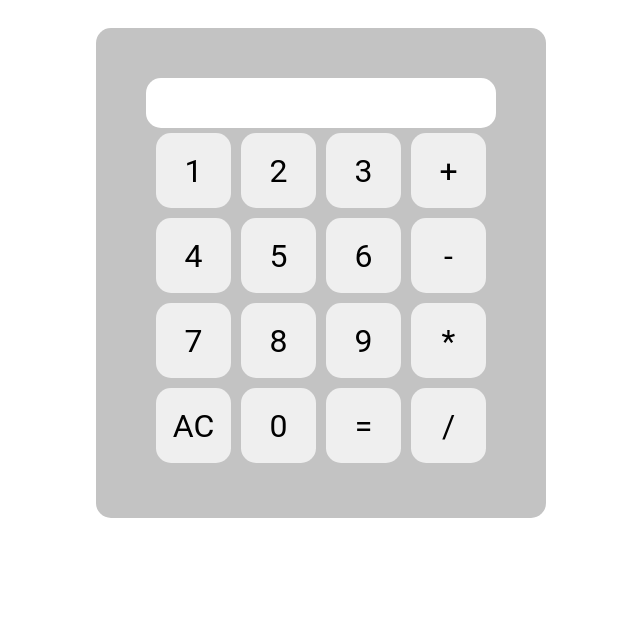
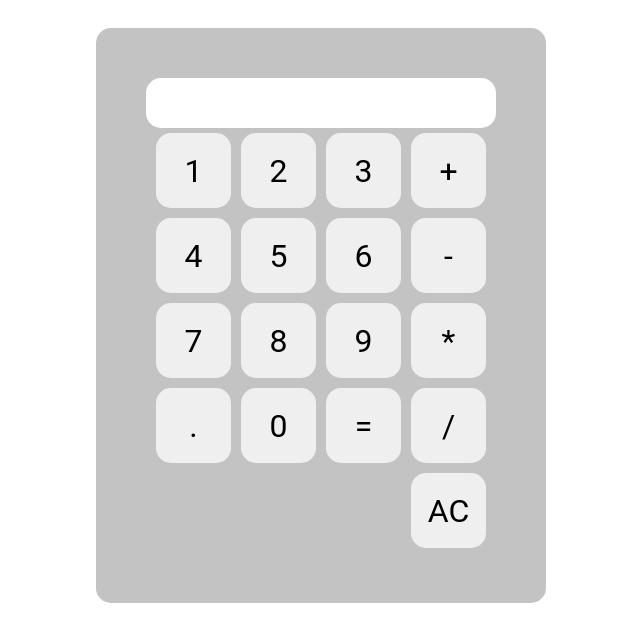
Before and after one commit to jasnoel/odin-calculator, a plain HTML site: page index.html in a window 1280 px wide. Shown: the part 60-702 px from the top of the page, without its empty margins (319-959 px from the left). Drawn offline with Linux system fonts and the light colour scheme.

Commit message:
add . button

```diff
--- a/index.html
+++ b/index.html
@@ -30,7 +30,7 @@
                     <button class="9">9</button>
                 </div>
                 <div>
-                    <button class="AC">AC</button>
+                    <button class=".">.</button>
                     <button class="0">0</button>
                     <button class="=">=</button>
                 </div>
@@ -40,6 +40,7 @@
                 <button class="-">-</button>
                 <button class="*">*</button>
                 <button class="/">/</button>
+                <button class="AC">AC</button>
             </div>
         </div>
     </div>
```
